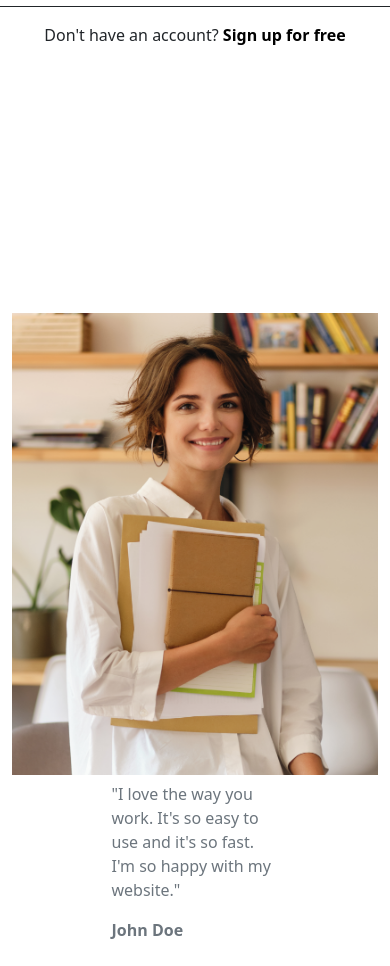
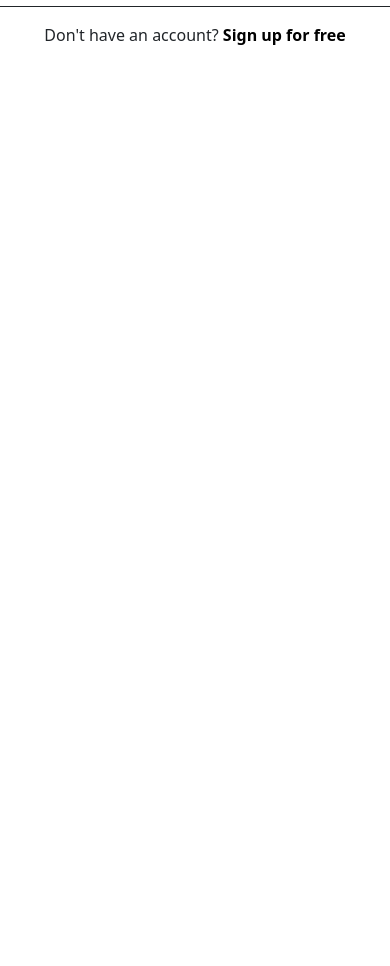
Before and after one commit to abel-haj/challenge-nextjs-level, a Next.js app: page / in a window 390 px wide. Shown: the part 722-1688 px from the top of the page. After the commit the page ends 844 px from the top, so only its background shows below. Built offline with nearby package versions, Linux system fonts and the light colour scheme.

Commit message:
fixed some responsiveness and finished implement quote style

```diff
--- a/pages/index.js
+++ b/pages/index.js
@@ -23,8 +23,8 @@ export default function Login() {
 
       <main>
         <div className="row">
-          {/* RIGHT SECTION */}
-          <div className='col-lg-6'>
+          {/* LEFT SECTION */}
+          <div className='col-12 col-md-6'>
             {/* center form vertically */}
             <div className="d-flex justify-content-center align-items-center" style={{ height: '100vh' }}>
               <form className='row col-lg-8' onSubmit={handleSubmit}>
@@ -82,21 +82,56 @@ export default function Login() {
             </div>
           </div>
 
-          {/* LEFT SECTION */}
-          <div className='col-lg-6'>
-            <div className='d-flex flex-column justify-content-center align-items-center position-relative clearfix' style={{ height: '100vh' }}>
-              <Image src={womanImage} style={{width:'100%', height:'auto'}} />
+          {/* RIGHT SECTION */}
+          <div className='d-none d-md-block col-md-6'>
+            <div
+              className='d-flex flex-column justify-content-center align-items-center position-relative clearfix'
+              style={{
+                height: '100vh',
+                backgroundImage: 'url(/images/woman.png)',
+                backgroundRepeat: 'no-repeat',
+                backgroundPosition: 'center',
+                backgroundSize: 'cover',
+              }}>
+
               {/* float quote above the image at the bottom */}
-              <div className='position-absolute bottom-0 start-50 translate-middle-x'>
-                <div className='bg-white mx-2 my-4'
-                  // style={{ filter:'blur(1px)' }}
-                  >
-                  <p className='text-muted'>
-                    "I love the way you work. It's so easy to use and it's so fast. I'm so happy with my website."
-                  </p>
-                  <p className='text-muted'>
-                    <b>John Doe</b>
-                  </p>
+              <div className='position-absolute bottom-0 start-50 translate-middle-x'
+                style={{ width:'100%' }}
+                >
+                <div className='m-4 px-3 py-4 text-white rounded'
+                  style={{
+                    backgroundColor: 'rgba(255, 255, 255, 0.45)',
+                    backdropFilter: 'blur(0.25rem)',
+                  }}>
+                  <blockquote className='h4 mb-3'>
+                    "We've been using Untitled to kick start every new project and can't imagin working without it."
+                  </blockquote>
+
+                  <div className='d-flex justify-content-between mb-2'>
+                    <h2>Andi Lane</h2>
+
+                    <div className=''>
+                        <img style={{margin:'0.15rem'}} src="https://img.icons8.com/ios-filled/14/FFFFFF/christmas-star.png" />
+                        <img style={{margin:'0.15rem'}} src="https://img.icons8.com/ios-filled/14/FFFFFF/christmas-star.png" />
+                        <img style={{margin:'0.15rem'}} src="https://img.icons8.com/ios-filled/14/FFFFFF/christmas-star.png" />
+                        <img style={{margin:'0.15rem'}} src="https://img.icons8.com/ios-filled/14/FFFFFF/christmas-star.png" />
+                        <img style={{margin:'0.15rem'}} src="https://img.icons8.com/ios-filled/14/FFFFFF/christmas-star.png" />
+                    </div>
+                  </div>
+
+                  <div className='d-flex justify-content-between'>
+                    <div>
+                      <small className='text-small'> Founder, Catalog </small><br/>
+                      <small className='text-small opacity-75'>Web Design Agency</small>
+                    </div>
+
+                    <div className='d-flex gap-md-3'>
+                      <a href="#" className='w-50 border border-white rounded-circle p-3 m-1'>
+                        <img src="https://img.icons8.com/windows/24/FFFFFF/left.png" /></a>
+                      <a href="#" className='w-50 border border-white rounded-circle p-3 m-1'>
+                        <img src="https://img.icons8.com/windows/24/FFFFFF/right.png" /></a>
+                    </div>
+                  </div>
                 </div>
               </div>
             </div>
```
